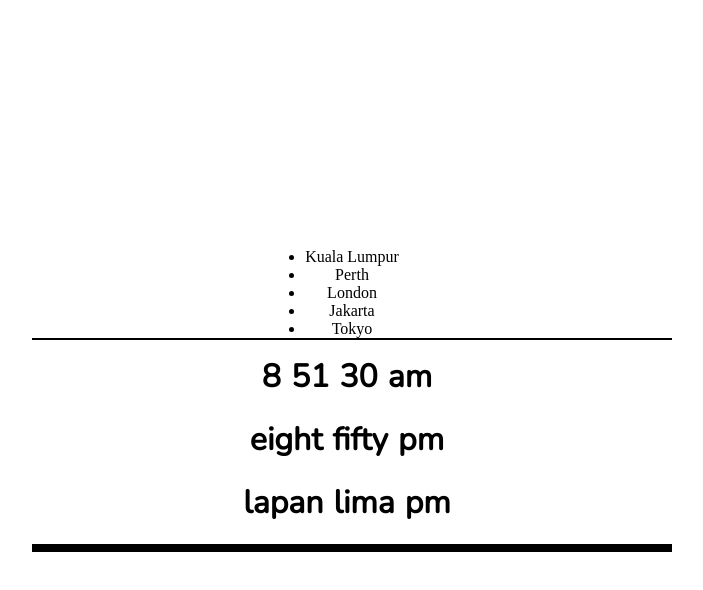
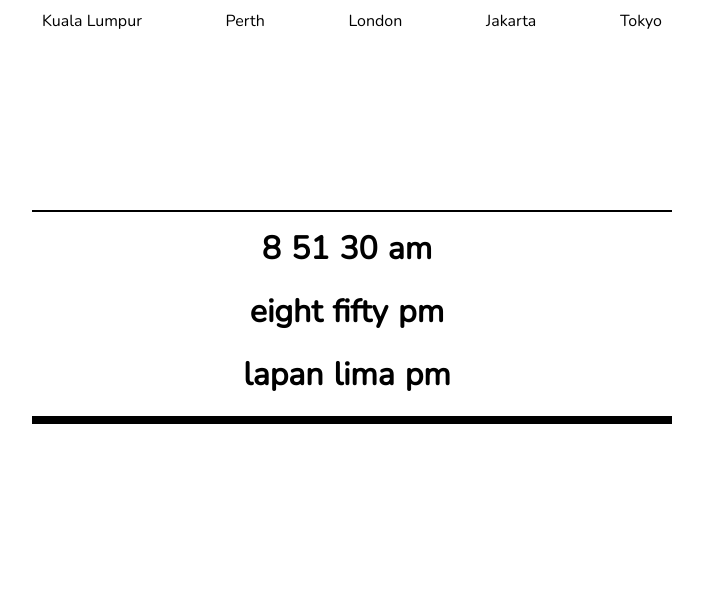
Before and after one commit to ahmadanwar93/clockProject, a plain HTML site: page index.html in a window 1280 px wide. Shown: the whole page, without its empty margins (288-991 px from the left). Drawn offline with nearby package versions, Linux system fonts and the light colour scheme.

Commit message:
Add files via upload

```diff
--- a/style.css
+++ b/style.css
@@ -10,6 +10,28 @@
   height: 100%;
 }
 
+#nav-bar {
+  width: 50%;
+  height: 30px;
+  margin-top: 10px;
+  margin-left: auto;
+  margin-right: auto;
+  font-family: "Nunito", sans-serif;
+  padding-bottom: 200px;
+}
+
+#nav-bar ul {
+  list-style-type: none;
+  display: flex;
+  flex-direction: row;
+  justify-content: space-between;
+}
+
+#nav-bar li {
+  padding-left: 10px;
+  padding-right: 10px;
+}
+
 #container {
   width: 100%;
   height: 100%;
@@ -17,7 +39,7 @@
   text-align: center;
   display: flex;
   flex-direction: column;
-  justify-content: center;
+  justify-content: flex-start;
   align-items: center;
 }
 
@@ -48,3 +70,7 @@
   padding-top: 15px;
   border-top: black solid 2px;
 }
+
+li:hover {
+  font-weight: bold;
+}
```
